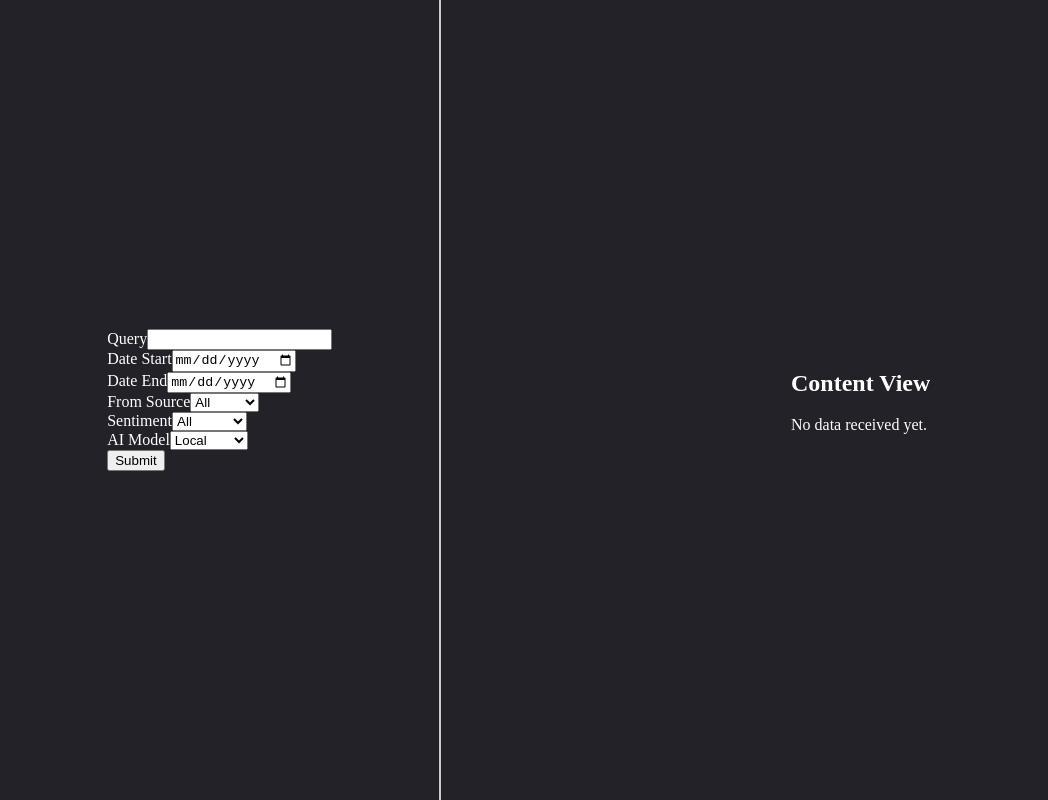
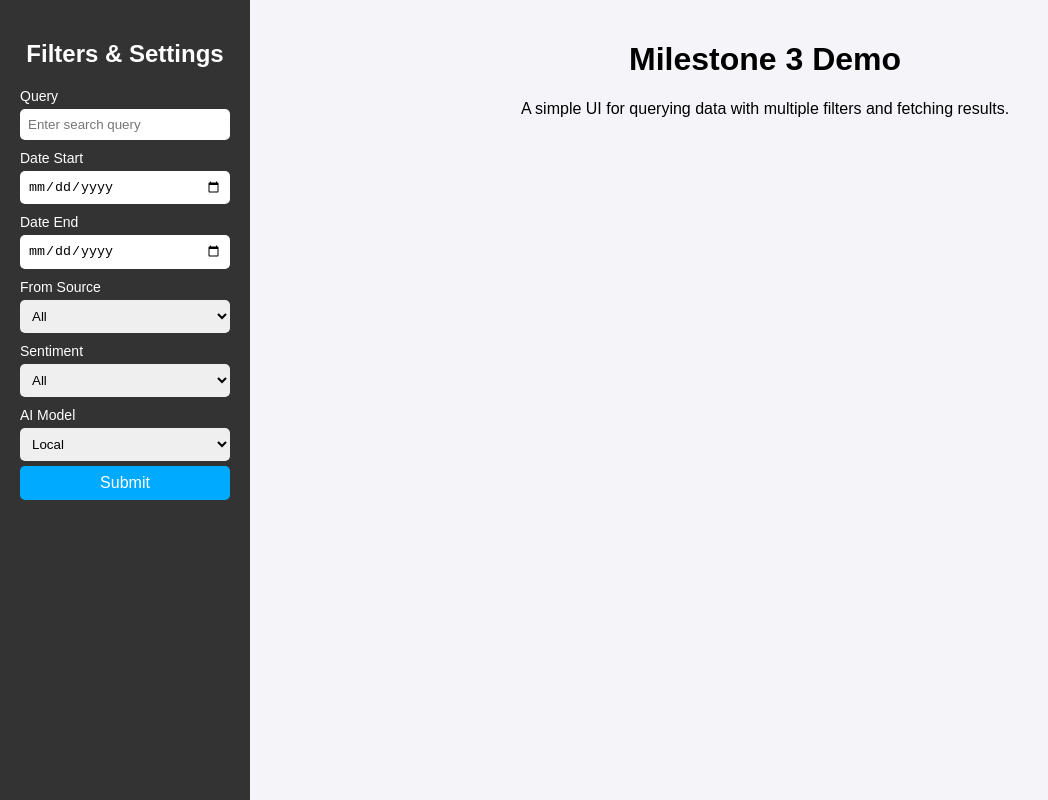
Before and after one commit to DanielYCouturier/sentiment-analysis, a React (Vite) app in the folder frontend/: page / in a window 1280 px wide. Shown: the whole page, without its empty margins (0-1048 px from the left). Built offline with nearby package versions, Linux system fonts and the light colour scheme.

Commit message:
Add files via upload

```diff
--- a/frontend/index.html
+++ b/frontend/index.html
@@ -1,18 +1,203 @@
-<!doctype html>
+<!DOCTYPE html>
 <html lang="en">
+<head>
+    <meta charset="UTF-8">
+    <meta name="viewport" content="width=device-width, initial-scale=1.0">
+    <title>Milestone 3 Demo</title>
+    <style>
+        * {
+            box-sizing: border-box;
+        }
 
-<head>
-  <meta charset="UTF-8" />
-  <link rel="icon" type="image/svg+xml" href="/vite.svg" />
-  <meta name="viewport" content="width=device-width, initial-scale=1.0" />
-  <title>Sentiment Analysis</title>
-  <link rel="stylesheet" href="./index.css" />
+        body {
+            font-family: Arial, sans-serif;
+            margin: 0;
+            padding: 0;
+            background-color: #f4f4f9;
+            display: flex;
+        }
+
+        /* Sidebar Styles */
+        .sidebar {
+            width: 250px;
+            height: 100vh;
+            background-color: #333;
+            color: white;
+            padding: 20px;
+            position: fixed;
+        }
+
+        .sidebar h2 {
+            text-align: center;
+            margin-bottom: 20px;
+        }
+
+        .sidebar label {
+            font-size: 14px;
+            margin-top: 10px;
+            display: block;
+        }
+
+        .sidebar input,
+        .sidebar select,
+        .sidebar button {
+            width: 100%;
+            padding: 8px;
+            margin-top: 5px;
+            border-radius: 5px;
+            border: none;
+        }
+
+        .sidebar button {
+            background-color: #00aaff;
+            color: white;
+            font-size: 16px;
+            cursor: pointer;
+        }
+
+        .sidebar button:hover {
+            background-color: #0077cc;
+        }
+
+        /* Main Content */
+        .main-content {
+            margin-left: 250px;
+            padding: 20px;
+            width: 100%;
+        }
+
+        h1 {
+            text-align: center;
+        }
+
+        .loading {
+            display: none;
+            text-align: center;
+            font-size: 18px;
+            padding: 20px;
+            background: white;
+            border-radius: 5px;
+            margin: 20px auto;
+            max-width: 600px;
+            box-shadow: 0 0 10px rgba(0, 0, 0, 0.1);
+        }
+
+        .results {
+            display: none;
+            max-width: 600px;
+            margin: 20px auto;
+            padding: 20px;
+            background: white;
+            border-radius: 5px;
+            box-shadow: 0 0 10px rgba(0, 0, 0, 0.1);
+        }
+
+        pre {
+            background: #f9f9f9;
+            padding: 10px;
+            border-radius: 5px;
+            overflow: auto;
+        }
+    </style>
 </head>
+<body>
 
-<body>
-  <div id="root">
-    <script type="module" src="/src/main.jsx"></script>
-  </div>
+    <!-- Sidebar -->
+    <div class="sidebar">
+        <h2>Filters & Settings</h2>
+        <label for="query">Query</label>
+        <input type="text" id="query" placeholder="Enter search query">
+
+        <label for="date-start">Date Start</label>
+        <input type="date" id="date-start">
+
+        <label for="date-end">Date End</label>
+        <input type="date" id="date-end">
+
+        <label for="source-dropdown">From Source</label>
+        <select id="source-dropdown">
+            <option value="ALL">All</option>
+            <option value="REDDIT">Reddit</option>
+            <option value="BUGZILLA">Bugzilla</option>
+            <option value="GITHUB">GitHub</option>
+        </select>
+
+        <label for="sentiment-dropdown">Sentiment</label>
+        <select id="sentiment-dropdown">
+            <option value="ALL">All</option>
+            <option value="POSITIVE">Positive</option>
+            <option value="NEGATIVE">Negative</option>
+            <option value="NEUTRAL">Neutral</option>
+        </select>
+
+        <label for="model-selection">AI Model</label>
+        <select id="model-selection">
+            <option value="LOCAL">Local</option>
+            <option value="CHATGPT">ChatGPT</option>
+            <option value="GEMINI">Gemini</option>
+        </select>
+
+        <button onclick="fetchResults()">Submit</button>
+    </div>
+
+    <!-- Main Content -->
+    <div class="main-content">
+        <h1>Milestone 3 Demo</h1>
+        <p style="text-align: center;">A simple UI for querying data with multiple filters and fetching results.</p>
+
+        <div class="loading" id="loading">Loading, please wait...</div>
+        <div class="results" id="results"></div>
+    </div>
+
+    <script>
+        const fakeResults = {
+            bugzilla: [
+                { title: "Bugzilla Issue 1", content: "Bug in login system", sentiment: "POSITIVE" },
+                { title: "Bugzilla Issue 2", content: "UI misalignment issue", sentiment: "NEGATIVE" },
+            ],
+            reddit: [
+                { title: "Reddit Post 1", content: "Buggy feature discussion", sentiment: "NEUTRAL" },
+                { title: "Reddit Post 2", content: "Great feature update!", sentiment: "POSITIVE" },
+            ],
+            github: [
+                { title: "GitHub Issue 1", content: "Code breaks on large datasets", sentiment: "NEGATIVE" },
+                { title: "GitHub Issue 2", content: "Feature request: Dark mode", sentiment: "POSITIVE" },
+            ],
+        };
+
+        function fetchResults() {
+            const query = document.getElementById('query').value;
+            const dateStart = document.getElementById('date-start').value;
+            const dateEnd = document.getElementById('date-end').value;
+            const source = document.getElementById('source-dropdown').value;
+            const sentiment = document.getElementById('sentiment-dropdown').value;
+            const model = document.getElementById('model-selection').value;
+
+            const resultsDiv = document.getElementById('results');
+            const loadingDiv = document.getElementById('loading');
+
+            resultsDiv.style.display = "none";
+            loadingDiv.style.display = "block";
+
+            setTimeout(() => {
+                loadingDiv.style.display = "none";
+
+                let results = [];
+                if (source === "ALL" || source === "BUGZILLA") results = results.concat(fakeResults.bugzilla);
+                if (source === "ALL" || source === "REDDIT") results = results.concat(fakeResults.reddit);
+                if (source === "ALL" || source === "GITHUB") results = results.concat(fakeResults.github);
+                if (sentiment !== "ALL") results = results.filter(r => r.sentiment === sentiment);
+
+                resultsDiv.innerHTML = `
+                    <h3>Results for "${query}"</h3>
+                    <p><strong>Date Range:</strong> ${dateStart} to ${dateEnd}</p>
+                    <p><strong>Model Used:</strong> ${model}</p>
+                    <pre>${JSON.stringify(results, null, 2)}</pre>
+                `;
+                resultsDiv.style.display = "block";
+            }, 3000);
+        }
+    </script>
+
 </body>
-
 </html>
--- /dev/null
+++ b/frontend/styles.css
@@ -0,0 +1,36 @@
+body {
+    font-family: Arial, sans-serif;
+    margin: 20px;
+}
+
+form {
+    max-width: 400px;
+    margin: auto;
+}
+
+.form-group {
+    margin-bottom: 15px;
+}
+
+label {
+    display: block;
+    margin-bottom: 5px;
+}
+
+input, select, button {
+    width: 100%;
+    padding: 8px;
+    margin-bottom: 10px;
+    border: 1px solid #ccc;
+    border-radius: 4px;
+}
+
+button {
+    background-color: #28a745;
+    color: white;
+    cursor: pointer;
+}
+
+button:hover {
+    background-color: #218838;
+}
```
Also changed, not shown: frontend/script.js (added, +31 -0 lines).
